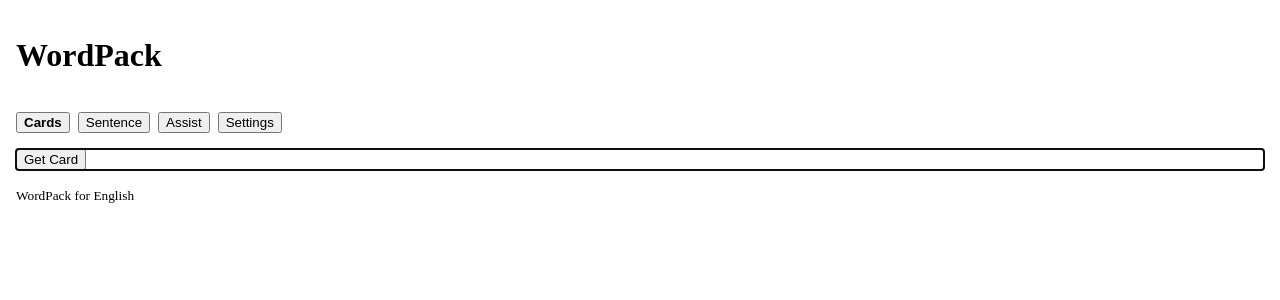
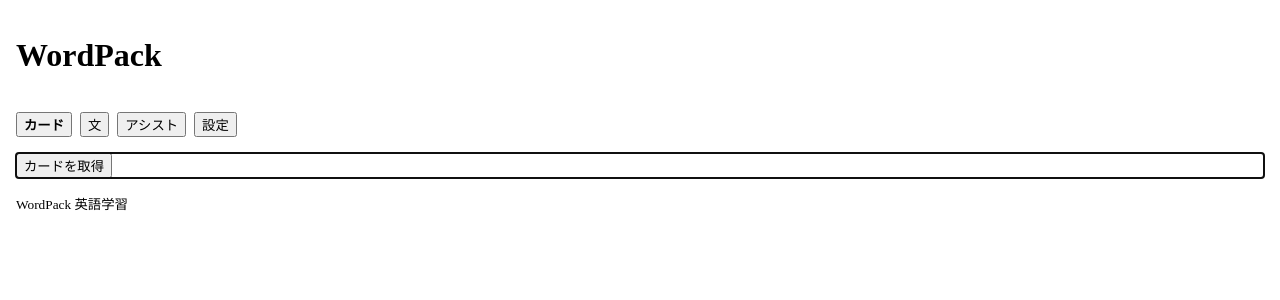
Before and after one commit to RiSEblackbird/wordpack-for-english, a React (Vite) app in the folder src/frontend/: page / in a window 1280 px wide. Shown: the top 300 px of the page. Built offline with nearby package versions, Linux system fonts and the light colour scheme.

Commit message:
japanese_words_on_ui

```diff
--- a/src/frontend/index.html
+++ b/src/frontend/index.html
@@ -1,9 +1,9 @@
 <!DOCTYPE html>
-<html lang="en">
+<html lang="ja">
   <head>
     <meta charset="UTF-8" />
     <meta name="viewport" content="width=device-width, initial-scale=1.0" />
-    <title>WordPack Frontend</title>
+    <title>WordPack フロントエンド</title>
   </head>
   <body>
     <div id="root"></div>
--- a/src/frontend/src/App.tsx
+++ b/src/frontend/src/App.tsx
@@ -51,10 +51,10 @@ export const App: React.FC = () => {
           <h1>WordPack</h1>
         </header>
         <nav>
-          <button onClick={() => setTab('card')} aria-selected={tab === 'card'}>Cards</button>
-          <button onClick={() => setTab('sentence')} aria-selected={tab === 'sentence'}>Sentence</button>
-          <button onClick={() => setTab('assist')} aria-selected={tab === 'assist'}>Assist</button>
-          <button onClick={() => setTab('settings')} aria-selected={tab === 'settings'}>Settings</button>
+          <button onClick={() => setTab('card')} aria-selected={tab === 'card'}>カード</button>
+          <button onClick={() => setTab('sentence')} aria-selected={tab === 'sentence'}>文</button>
+          <button onClick={() => setTab('assist')} aria-selected={tab === 'assist'}>アシスト</button>
+          <button onClick={() => setTab('settings')} aria-selected={tab === 'settings'}>設定</button>
         </nav>
         <main>
           {tab === 'card' && <CardPanel focusRef={focusRef} />}
@@ -63,7 +63,7 @@ export const App: React.FC = () => {
           {tab === 'settings' && <SettingsPanel focusRef={focusRef} />}
         </main>
         <footer>
-          <small>WordPack for English</small>
+          <small>WordPack 英語学習</small>
         </footer>
       </div>
     </SettingsProvider>
--- a/src/frontend/src/components/AssistPanel.tsx
+++ b/src/frontend/src/components/AssistPanel.tsx
@@ -30,10 +30,10 @@ export const AssistPanel: React.FC<Props> = ({ focusRef }) => {
       if (!res.ok) throw new Error();
       const data = await res.json();
       setResult(data.result || '');
-      setMsg({ kind: 'status', text: 'Assisted' });
+      setMsg({ kind: 'status', text: 'アシストしました' });
     } catch (e) {
       if (ctrl.signal.aborted) return;
-      setMsg({ kind: 'alert', text: 'Error assisting paragraph' });
+      setMsg({ kind: 'alert', text: '段落のアシストに失敗しました' });
     } finally {
       setLoading(false);
     }
@@ -49,10 +49,10 @@ export const AssistPanel: React.FC<Props> = ({ focusRef }) => {
         ref={focusRef as React.RefObject<HTMLTextAreaElement>}
         value={text}
         onChange={(e) => setText(e.target.value)}
-        placeholder="Enter a paragraph"
+        placeholder="段落を入力してください"
       />
-      <button onClick={assist}>Assist</button>
-      {loading && <div role="status">Loading…</div>}
+      <button onClick={assist}>アシスト</button>
+      {loading && <div role="status">読み込み中…</div>}
       {result && <p>{result}</p>}
       {msg && <div role={msg.kind}>{msg.text}</div>}
     </section>
--- a/src/frontend/src/components/CardPanel.tsx
+++ b/src/frontend/src/components/CardPanel.tsx
@@ -29,10 +29,10 @@ export const CardPanel: React.FC<Props> = ({ focusRef }) => {
       if (!res.ok) throw new Error();
       const data = await res.json();
       setCard(data);
-      setMsg({ kind: 'status', text: 'Card loaded' });
+      setMsg({ kind: 'status', text: 'カードを読み込みました' });
     } catch (e) {
       if (ctrl.signal.aborted) return;
-      setMsg({ kind: 'alert', text: 'Failed to load card' });
+      setMsg({ kind: 'alert', text: 'カードの読み込みに失敗しました' });
     } finally {
       setLoading(false);
     }
@@ -48,11 +48,11 @@ export const CardPanel: React.FC<Props> = ({ focusRef }) => {
     try {
       const res = await fetch(`${settings.apiBase}/cards/${card.id}/review`, { method: 'POST', signal: ctrl.signal });
       if (!res.ok) throw new Error();
-      setMsg({ kind: 'status', text: 'Reviewed' });
+      setMsg({ kind: 'status', text: '復習しました' });
       setCard(null);
     } catch (e) {
       if (ctrl.signal.aborted) return;
-      setMsg({ kind: 'alert', text: 'Failed to review' });
+      setMsg({ kind: 'alert', text: '復習に失敗しました' });
     } finally {
       setLoading(false);
     }
@@ -64,13 +64,13 @@ export const CardPanel: React.FC<Props> = ({ focusRef }) => {
 
   return (
     <section id="card-panel" tabIndex={-1}>
-      <button onClick={getCard}>Get Card</button>
-      {loading && <div role="status">Loading…</div>}
+      <button onClick={getCard}>カードを取得</button>
+      {loading && <div role="status">読み込み中…</div>}
       {card && (
         <div>
           <p><strong>{card.front}</strong></p>
           <p>{card.back}</p>
-          <button onClick={reviewCard}>Review</button>
+          <button onClick={reviewCard}>復習</button>
         </div>
       )}
       {msg && <div role={msg.kind}>{msg.text}</div>}
--- a/src/frontend/src/components/SentencePanel.tsx
+++ b/src/frontend/src/components/SentencePanel.tsx
@@ -30,10 +30,10 @@ export const SentencePanel: React.FC<Props> = ({ focusRef }) => {
       if (!res.ok) throw new Error();
       const data = await res.json();
       setResult(data.result || 'OK');
-      setMsg({ kind: 'status', text: 'Checked' });
+      setMsg({ kind: 'status', text: 'チェックしました' });
     } catch (e) {
       if (ctrl.signal.aborted) return;
-      setMsg({ kind: 'alert', text: 'Error checking sentence' });
+      setMsg({ kind: 'alert', text: '文のチェックに失敗しました' });
     } finally {
       setLoading(false);
     }
@@ -49,10 +49,10 @@ export const SentencePanel: React.FC<Props> = ({ focusRef }) => {
         ref={focusRef as React.RefObject<HTMLInputElement>}
         value={text}
         onChange={(e) => setText(e.target.value)}
-        placeholder="Enter a sentence"
+        placeholder="英文を入力してください"
       />
-      <button onClick={checkSentence}>Check</button>
-      {loading && <div role="status">Loading…</div>}
+      <button onClick={checkSentence}>チェック</button>
+      {loading && <div role="status">読み込み中…</div>}
       {result && <p>{result}</p>}
       {msg && <div role={msg.kind}>{msg.text}</div>}
     </section>
--- a/src/frontend/src/components/SettingsPanel.tsx
+++ b/src/frontend/src/components/SettingsPanel.tsx
@@ -10,7 +10,7 @@ export const SettingsPanel: React.FC<Props> = ({ focusRef }) => {
   return (
     <section>
       <label>
-        API Base
+        API ベースURL
         <input
           ref={focusRef as React.RefObject<HTMLInputElement>}
           value={settings.apiBase}
```
Also changed, not shown: 1 other file (tests, documents, lock files or other folders).
